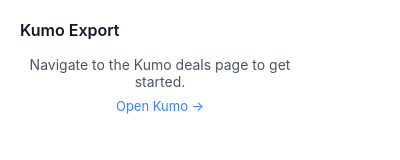
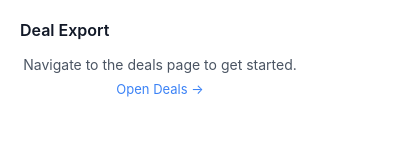
Before and after one commit to cmhaas19/kumo-export-extension, a browser extension: page popup.html in a window 400 px wide. Drawn offline with Linux system fonts and the light colour scheme.

Commit message:
Removed 'Kumo' from popup

```diff
--- a/popup.html
+++ b/popup.html
@@ -8,14 +8,14 @@
 <body>
   <div class="container">
     <div class="header-row">
-      <h1 class="title">Kumo Export</h1>
+      <h1 class="title">Deal Export</h1>
       <button id="btn-copy-token" class="copy-token-btn" hidden>Copy Token</button>
     </div>
 
     <!-- State: No data -->
     <div id="state-nodata" class="state" hidden>
-      <p class="message">Navigate to the Kumo deals page to get started.</p>
-      <a href="https://app.withkumo.com" target="_blank" class="link">Open Kumo →</a>
+      <p class="message">Navigate to the deals page to get started.</p>
+      <a href="https://app.withkumo.com" target="_blank" class="link">Open Deals →</a>
     </div>
 
     <!-- State: Not logged in -->
```
